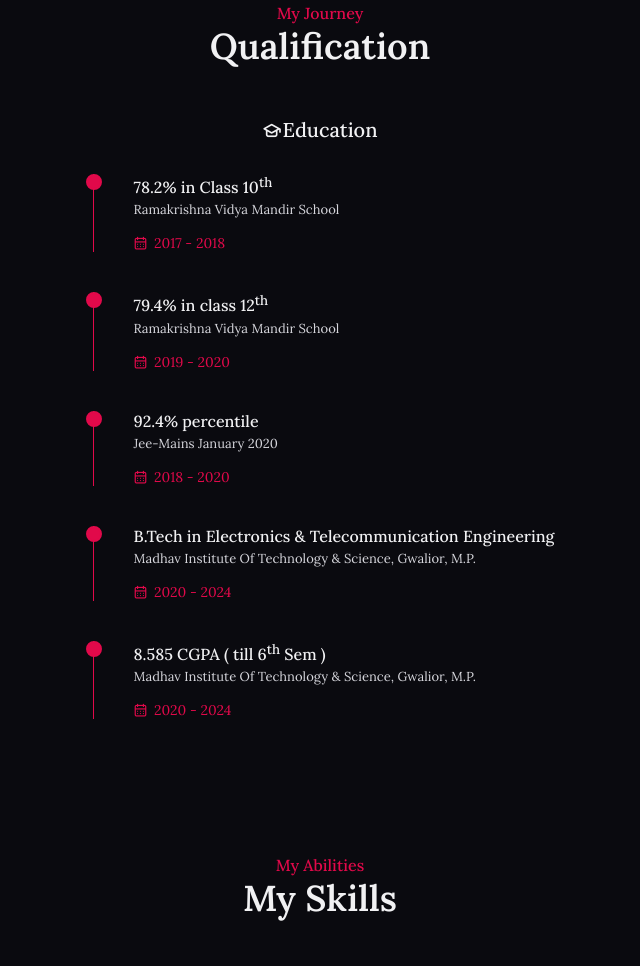
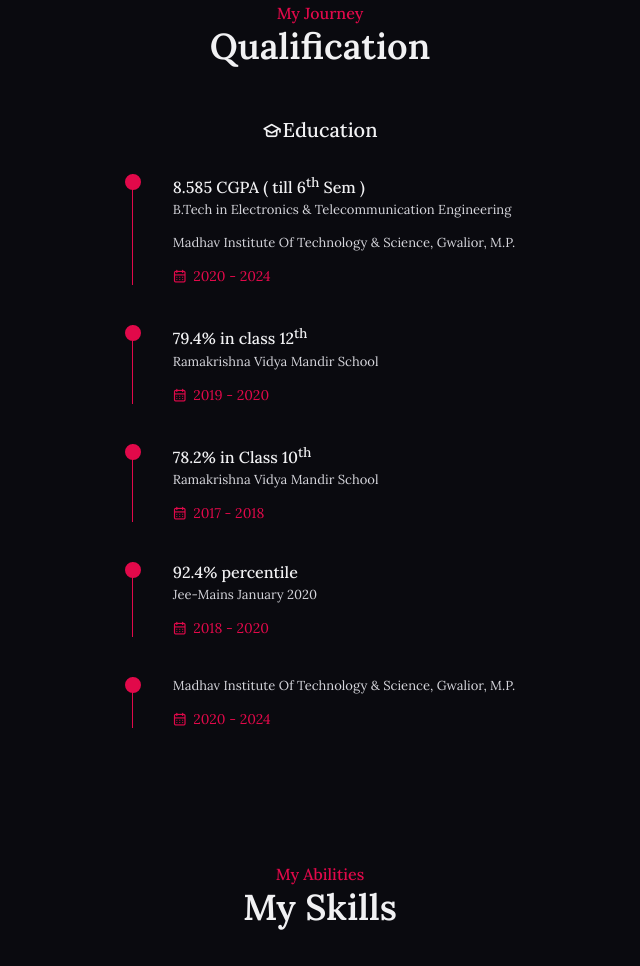
Before and after one commit to SagarChoudhary27/Portfolio-website, a plain HTML site: page index.html in a window 1280 px wide. Shown: the part 901-1867 px from the top of the page, without its empty margins (370-1010 px from the left). Drawn offline with nearby package versions, Linux system fonts and the light colour scheme.

Commit message:
Update index.html

```diff
--- a/index.html
+++ b/index.html
@@ -87,7 +87,7 @@
                 <div class="home__data">
                     <h1 class="home__title">Hi, I'am Sagar</h1>
                     <p class="home__description">As a lifelong learner, I embrace new challenges and welcome opportunities for professional development. I constantly seeking ways to optimize processes and drive efficiency. With a positive and adaptable mindset, I am always open to feedback and actively seek to grow both personally and professionally.</p>
-                    <a href="images/Sagar's-Resume.pdf" class="button" download=""><i class="uil uil-user button__icon"></i>
+                    <a href="images/Sagar_Resume_S.pdf" class="button" download="Resume(sagar)"><i class="uil uil-user button__icon"></i>
                     Download CV
                     </a>
                 </div>
@@ -136,10 +136,11 @@
                     <div class="timeline">
                         <div class="timeline__item">
                             <div class="circle__dot"></div>
-                            <h3 class="timeline__title">78.2% in Class 10<sup>th</sup></h3>
-                            <p class="timeline__text">Ramakrishna Vidya Mandir School</p>
+                            <h3 class="timeline__title">8.585 CGPA ( till 6<sup>th</sup> Sem )</h3>
+                            <p class="timeline__text">B.Tech in Electronics & Telecommunication Engineering</p>
+                            <p class="timeline__text">Madhav Institute Of Technology & Science, Gwalior, M.P.</p>
                             <span class="timeline__date"><i class="uil uil-calendar-alt"></i>
-                            2017 - 2018</span>
+                            2020 - 2024</span>
                         </div>
 
                         <div class="timeline__item">
@@ -152,6 +153,15 @@
 
                         <div class="timeline__item">
                             <div class="circle__dot"></div>
+                            <h3 class="timeline__title">78.2% in Class 10<sup>th</sup></h3>
+                            <p class="timeline__text">Ramakrishna Vidya Mandir School</p>
+                            <span class="timeline__date"><i class="uil uil-calendar-alt"></i>
+                            2017 - 2018</span>
+                        </div>
+
+
+                        <div class="timeline__item">
+                            <div class="circle__dot"></div>
                             <h3 class="timeline__title">92.4% percentile</h3>
                             <p class="timeline__text">Jee-Mains January 2020</p>
                             <span class="timeline__date"><i class="uil uil-calendar-alt"></i>
@@ -160,15 +170,7 @@
 
                         <div class="timeline__item">
                             <div class="circle__dot"></div>
-                            <h3 class="timeline__title">B.Tech in Electronics & Telecommunication Engineering</h3>
-                            <p class="timeline__text">Madhav Institute Of Technology & Science, Gwalior, M.P.</p>
-                            <span class="timeline__date"><i class="uil uil-calendar-alt"></i>
-                            2020 - 2024</span>
-                        </div>
-
-                        <div class="timeline__item">
-                            <div class="circle__dot"></div>
-                            <h3 class="timeline__title">8.585 CGPA ( till 6<sup>th</sup> Sem )</h3>
+                            <h3 class="timeline__title"></h3>
                             <p class="timeline__text">Madhav Institute Of Technology & Science, Gwalior, M.P.</p>
                             <span class="timeline__date"><i class="uil uil-calendar-alt"></i>
                             2020 - 2024</span>
```
